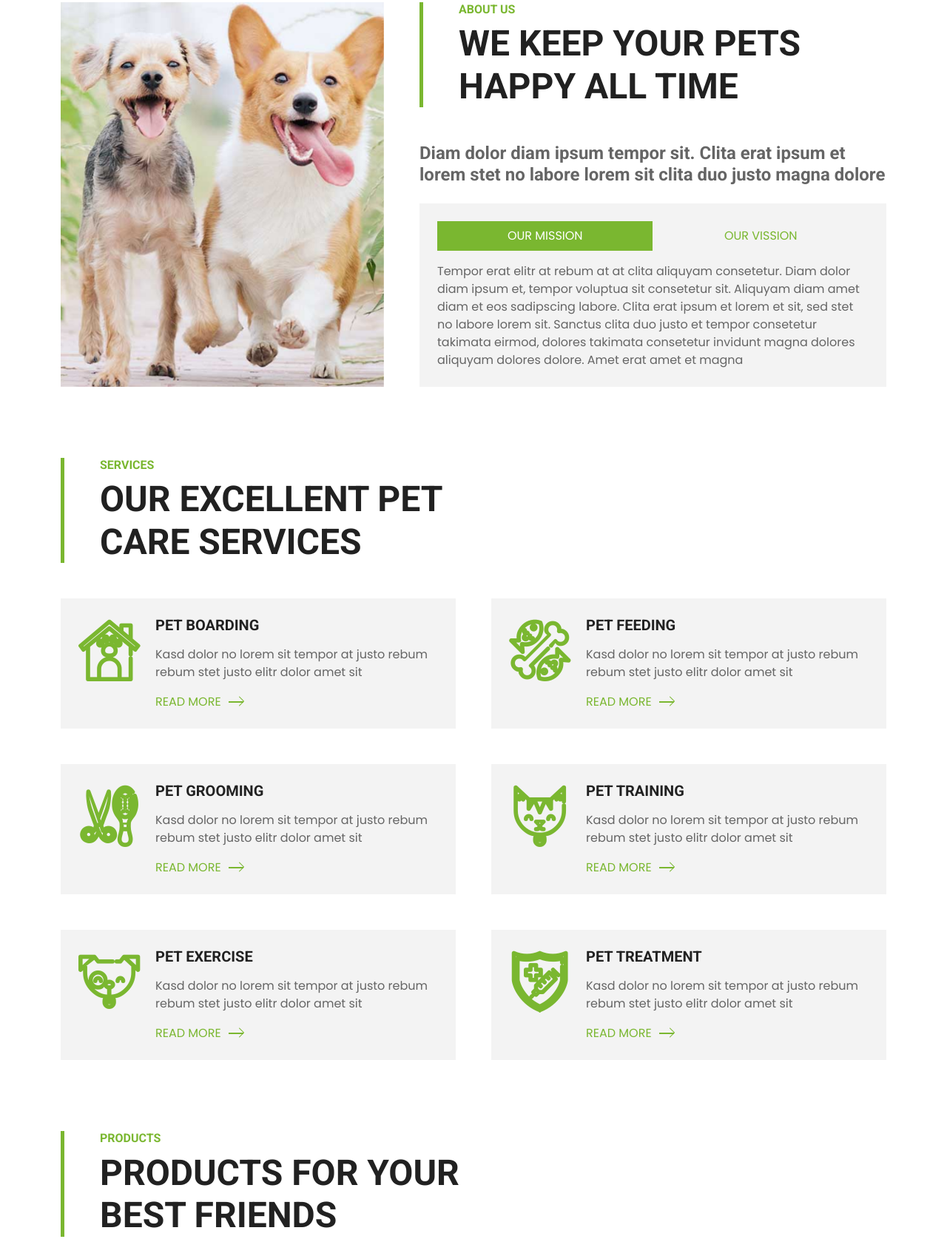
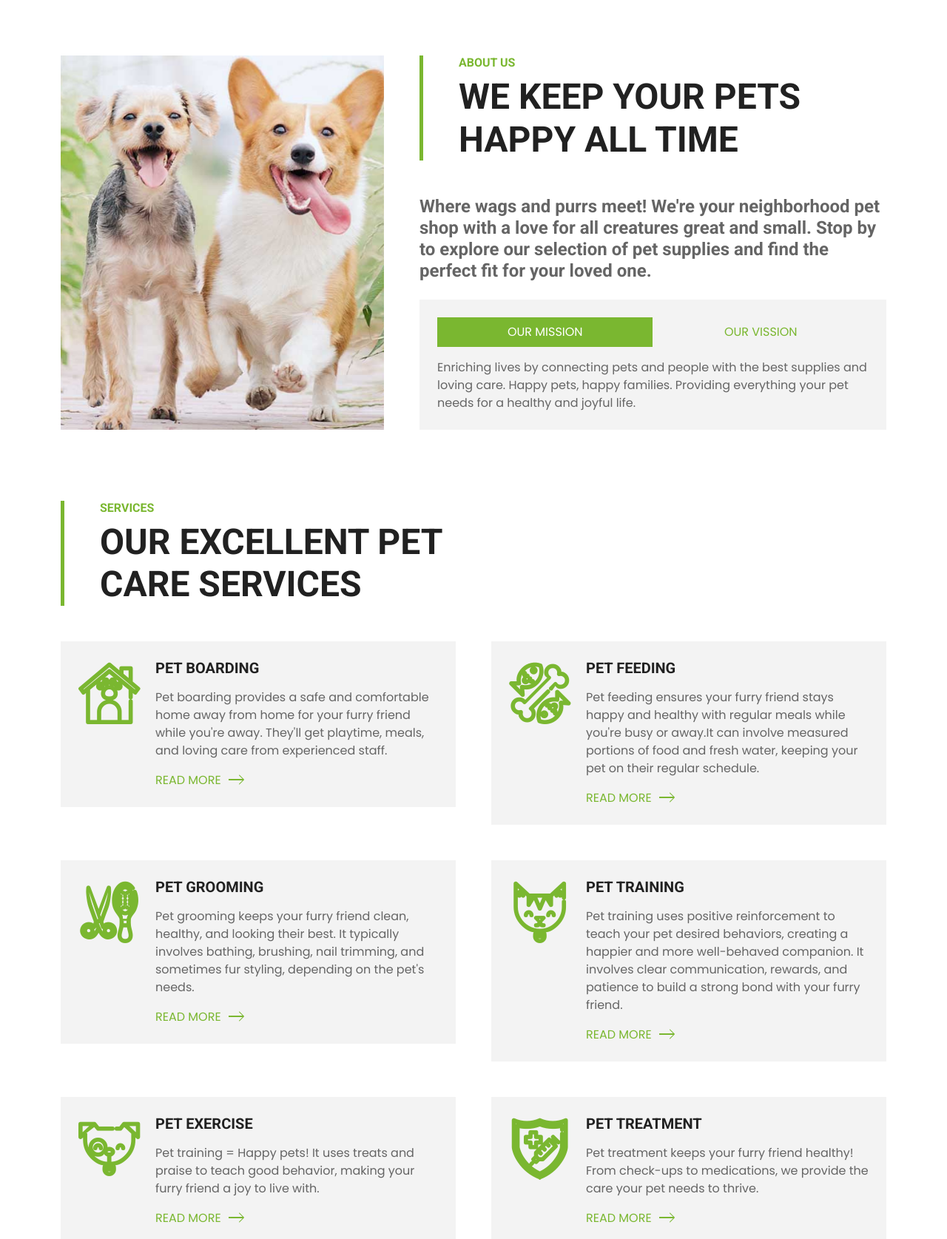
Before and after one commit to studionomadid/PET-SHOP-WEBSITE, a plain HTML site: page pet-shop-website-template/index.html in a window 1280 px wide. Shown: the part 849-2524 px from the top of the page at 74% size. Drawn offline with nearby package versions, Linux system fonts and the light colour scheme.

Commit message:
Pet Service Describtion

```diff
--- a/pet-shop-website-template/index.html
+++ b/pet-shop-website-template/index.html
@@ -101,9 +101,9 @@
         <div class="container py-5">
             <div class="row justify-content-start">
                 <div class="col-lg-8 text-center text-lg-start">
-                    <h1 class="display-1 text-uppercase text-dark mb-lg-4">Pet Shop</h1>
+                    <h1 class="display-1 text-uppercase text-dark mb-lg-4">Mogale Pet Shop</h1>
                     <h1 class="text-uppercase text-white mb-lg-4">Make Your Pets Happy</h1>
-                    <p class="fs-4 text-white mb-lg-4">Dolore tempor clita lorem rebum kasd eirmod dolore diam eos kasd. Kasd clita ea justo est sed kasd erat clita sea</p>
+                    <p class="fs-4 text-white mb-lg-4">Warm and welcoming, our pet shop offers everything your furry (or feathery, or scaly!) friend needs. Find top-quality food, treats, toys, and accessories, all with friendly service and helpful advice.</p>
                     <div class="d-flex align-items-center justify-content-center justify-content-lg-start pt-5">
                         <a href="" class="btn btn-outline-light border-2 py-md-3 px-md-5 me-5">Read More</a>
                         <button type="button" class="btn-play" data-bs-toggle="modal"
@@ -154,7 +154,7 @@
                         <h6 class="text-primary text-uppercase">About Us</h6>
                         <h1 class="display-5 text-uppercase mb-0">We Keep Your Pets Happy All Time</h1>
                     </div>
-                    <h4 class="text-body mb-4">Diam dolor diam ipsum tempor sit. Clita erat ipsum et lorem stet no labore lorem sit clita duo justo magna dolore</h4>
+                    <h4 class="text-body mb-4">Where wags and purrs meet! We're your neighborhood pet shop with a love for all creatures great and small. Stop by to explore our selection of pet supplies and find the perfect fit for your loved one.</h4>
                     <div class="bg-light p-4">
                         <ul class="nav nav-pills justify-content-between mb-3" id="pills-tab" role="tablist">
                             <li class="nav-item w-50" role="presentation">
@@ -170,10 +170,12 @@
                         </ul>
                         <div class="tab-content" id="pills-tabContent">
                             <div class="tab-pane fade show active" id="pills-1" role="tabpanel" aria-labelledby="pills-1-tab">
-                                <p class="mb-0">Tempor erat elitr at rebum at at clita aliquyam consetetur. Diam dolor diam ipsum et, tempor voluptua sit consetetur sit. Aliquyam diam amet diam et eos sadipscing labore. Clita erat ipsum et lorem et sit, sed stet no labore lorem sit. Sanctus clita duo justo et tempor consetetur takimata eirmod, dolores takimata consetetur invidunt magna dolores aliquyam dolores dolore. Amet erat amet et magna</p>
+                                <p class="mb-0">Enriching lives by connecting pets and people with the best supplies and loving care.
+                                    Happy pets, happy families. Providing everything your pet needs for a healthy and joyful life.</p>
                             </div>
                             <div class="tab-pane fade" id="pills-2" role="tabpanel" aria-labelledby="pills-2-tab">
-                                <p class="mb-0">Tempor erat elitr at rebum at at clita aliquyam consetetur. Diam dolor diam ipsum et, tempor voluptua sit consetetur sit. Aliquyam diam amet diam et eos sadipscing labore. Clita erat ipsum et lorem et sit, sed stet no labore lorem sit. Sanctus clita duo justo et tempor consetetur takimata eirmod, dolores takimata consetetur invidunt magna dolores aliquyam dolores dolore. Amet erat amet et magna</p>
+                                <p class="mb-0">To be the leading destination for pet care, fostering lifelong connections between pets and their humans. (This vision emphasizes being a one-stop shop and creating strong pet-human bonds.)
+                                    Building a world where every pet thrives in a loving and healthy environment. (This vision focuses on overall pet well-being and a positive impact on the pet community.)</p>
                             </div>
                         </div>
                     </div>
@@ -197,7 +199,7 @@
                         <i class="flaticon-house display-1 text-primary me-4"></i>
                         <div>
                             <h5 class="text-uppercase mb-3">Pet Boarding</h5>
-                            <p>Kasd dolor no lorem sit tempor at justo rebum rebum stet justo elitr dolor amet sit</p>
+                            <p>Pet boarding provides a safe and comfortable home away from home for your furry friend while you're away. They'll get playtime, meals, and loving care from experienced staff.</p>
                             <a class="text-primary text-uppercase" href="">Read More<i class="bi bi-chevron-right"></i></a>
                         </div>
                     </div>
@@ -207,7 +209,7 @@
                         <i class="flaticon-food display-1 text-primary me-4"></i>
                         <div>
                             <h5 class="text-uppercase mb-3">Pet Feeding</h5>
-                            <p>Kasd dolor no lorem sit tempor at justo rebum rebum stet justo elitr dolor amet sit</p>
+                            <p>Pet feeding ensures your furry friend stays happy and healthy with regular meals while you're busy or away.It can involve measured portions of food and fresh water, keeping your pet on their regular schedule.</p>
                             <a class="text-primary text-uppercase" href="">Read More<i class="bi bi-chevron-right"></i></a>
                         </div>
                     </div>
@@ -217,7 +219,7 @@
                         <i class="flaticon-grooming display-1 text-primary me-4"></i>
                         <div>
                             <h5 class="text-uppercase mb-3">Pet Grooming</h5>
-                            <p>Kasd dolor no lorem sit tempor at justo rebum rebum stet justo elitr dolor amet sit</p>
+                            <p>Pet grooming keeps your furry friend clean, healthy, and looking their best. It typically involves bathing, brushing, nail trimming, and sometimes fur styling, depending on the pet's needs.</p>
                             <a class="text-primary text-uppercase" href="">Read More<i class="bi bi-chevron-right"></i></a>
                         </div>
                     </div>
@@ -227,7 +229,7 @@
                         <i class="flaticon-cat display-1 text-primary me-4"></i>
                         <div>
                             <h5 class="text-uppercase mb-3">Pet Training</h5>
-                            <p>Kasd dolor no lorem sit tempor at justo rebum rebum stet justo elitr dolor amet sit</p>
+                            <p>Pet training uses positive reinforcement to teach your pet desired behaviors, creating a happier and more well-behaved companion. It involves clear communication, rewards, and patience to build a strong bond with your furry friend.</p>
                             <a class="text-primary text-uppercase" href="">Read More<i class="bi bi-chevron-right"></i></a>
                         </div>
                     </div>
@@ -237,7 +239,7 @@
                         <i class="flaticon-dog display-1 text-primary me-4"></i>
                         <div>
                             <h5 class="text-uppercase mb-3">Pet Exercise</h5>
-                            <p>Kasd dolor no lorem sit tempor at justo rebum rebum stet justo elitr dolor amet sit</p>
+                            <p>Pet training = Happy pets! It uses treats and praise to teach good behavior, making your furry friend a joy to live with.</p>
                             <a class="text-primary text-uppercase" href="">Read More<i class="bi bi-chevron-right"></i></a>
                         </div>
                     </div>
@@ -247,7 +249,7 @@
                         <i class="flaticon-vaccine display-1 text-primary me-4"></i>
                         <div>
                             <h5 class="text-uppercase mb-3">Pet Treatment</h5>
-                            <p>Kasd dolor no lorem sit tempor at justo rebum rebum stet justo elitr dolor amet sit</p>
+                            <p>Pet treatment keeps your furry friend healthy!  From check-ups to medications, we provide the care your pet needs to thrive.</p>
                             <a class="text-primary text-uppercase" href="">Read More<i class="bi bi-chevron-right"></i></a>
                         </div>
                     </div>
```
